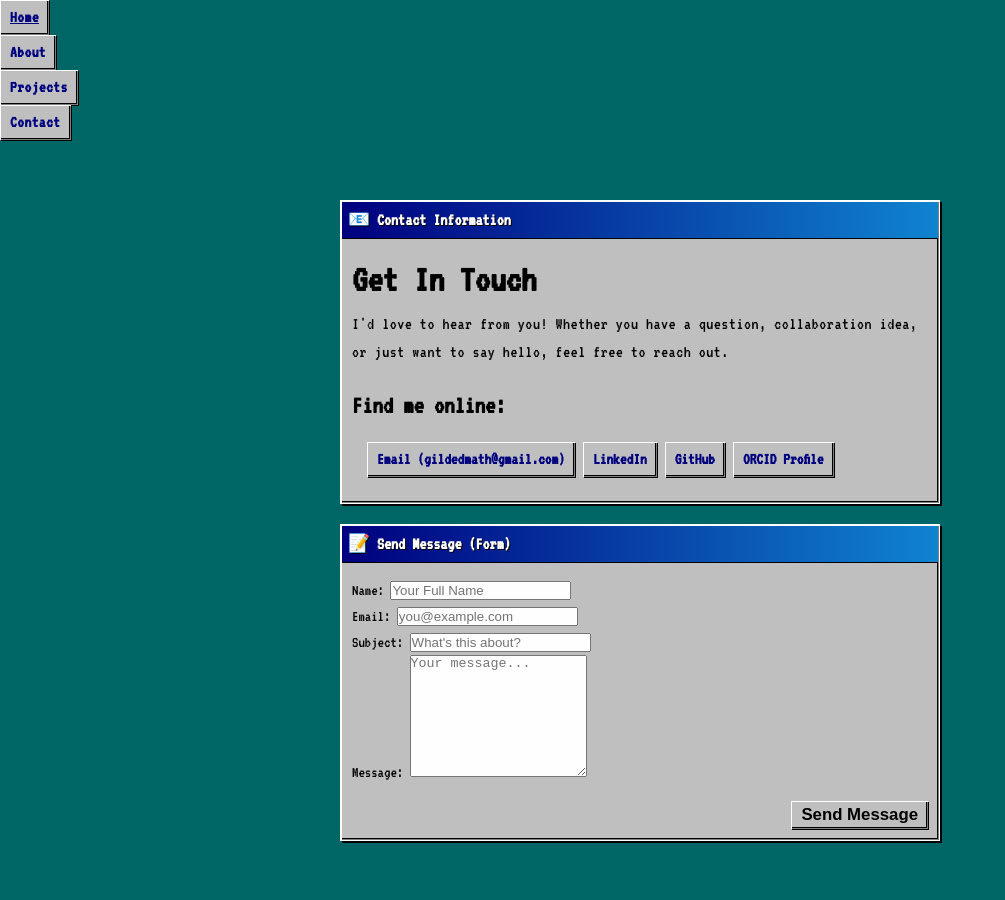
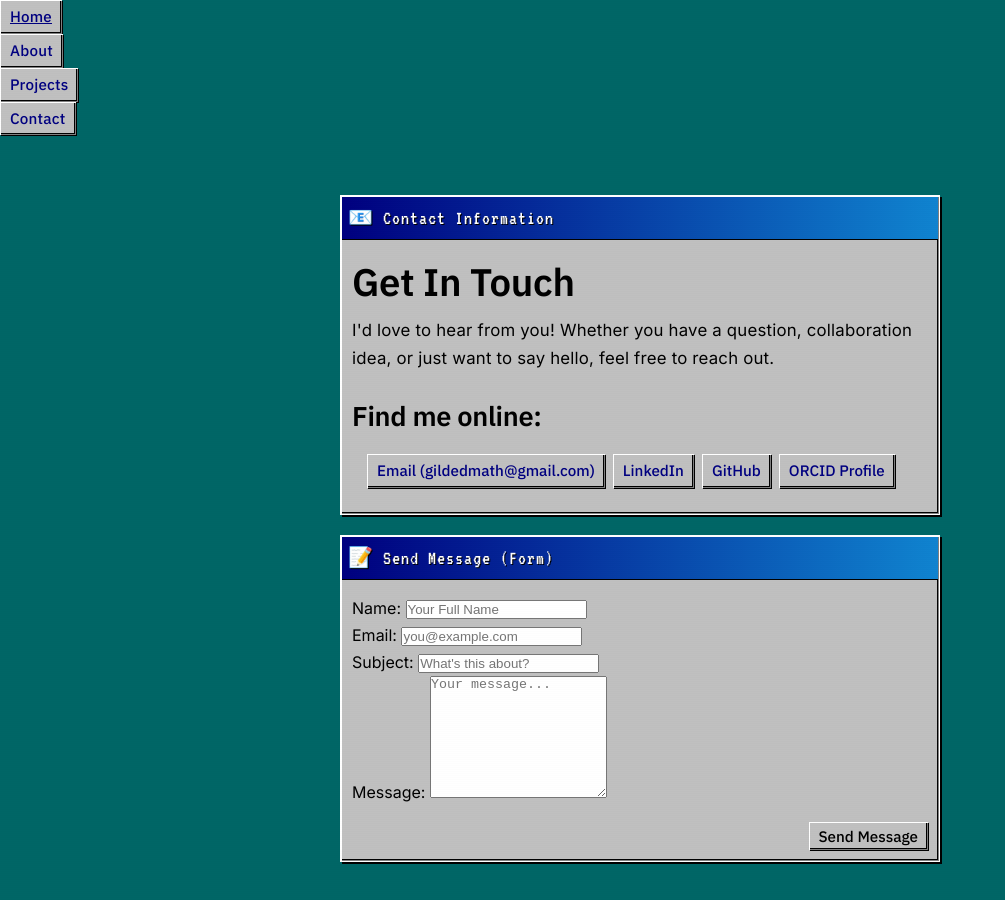
Before and after one commit to UncleRazavi/UncleRazavi.github.io, a Jekyll site: the page contact.html, which Jekyll copies as it is, in a window 1280 px wide. Shown: the whole page, without its empty margins (0-1005 px from the left). Built offline with Jekyll 4.4.1, drawn with Linux system fonts in a browser that asks for light colours.

Commit message:
fixing font problem

```diff
--- a/assets/css/main.css
+++ b/assets/css/main.css
@@ -1,4 +1,4 @@
-@import url('https://fonts.googleapis.com/css2?family=VT323&display=swap');
+@import url('https://fonts.googleapis.com/css2?family=Inter:wght@400;500;600&family=IBM+Plex+Sans:wght@500;600&family=VT323&display=swap');
 
 :root {
     --win98-bg: #c0c0c0;
@@ -29,13 +29,15 @@
 }
 
 body {
-    font-family: 'VT323', 'MS Sans Serif', 'Segoe UI', sans-serif;
-    line-height: 1.6;
+    font-family: 'Inter', 'Segoe UI', sans-serif;
+    line-height: 1.7;
     color: var(--win98-text);
     background-color: var(--desktop-bg);
     min-height: 100vh;
     overflow-x: hidden;
-    image-rendering: pixelated;
+
+    -webkit-font-smoothing: antialiased;
+    -moz-osx-font-smoothing: grayscale;
 }
 
 /* CRT scanline effect */
@@ -64,15 +66,21 @@ body::after {
 
 /* typography */
 
-h1 { font-size: clamp(1.8rem, 3vw, 2.4rem); }
-h2 { font-size: 1.6rem; }
-h3 { font-size: 1.3rem; }
-h4 { font-size: 1.1rem; }
+h1, h2, h3, h4 {
+    font-family: 'IBM Plex Sans', sans-serif;
+    font-weight: 600;
+    letter-spacing: -0.3px;
+}
+
+h1 { font-size: clamp(1.9rem, 3vw, 2.6rem); }
+h2 { font-size: 1.7rem; }
+h3 { font-size: 1.35rem; }
+h4 { font-size: 1.15rem; }
 
 p,
 li {
-    font-size: 1.1rem;
-    letter-spacing: 0.5px;
+    font-size: 1.05rem;
+    letter-spacing: 0.2px;
 }
 
 /* layout */
@@ -99,6 +107,7 @@ li {
 }
 
 .window-title {
+    font-family: 'VT323', monospace;
     background: linear-gradient(
         90deg,
         var(--win98-blue) 0%,
@@ -108,8 +117,8 @@ li {
     color: var(--win98-white);
     padding: 4px 6px;
 
-    font-weight: bold;
-    font-size: 1.1rem;
+    font-size: 1.25rem;
+    letter-spacing: 1px;
 
     display: flex;
     justify-content: space-between;
@@ -129,9 +138,10 @@ li {
 .win98-button,
 nav a,
 nav button {
+    font-family: 'IBM Plex Sans', sans-serif;
     padding: 4px 10px;
-    font-size: 1.05rem;
-    font-weight: bold;
+    font-size: 0.95rem;
+    font-weight: 500;
 
     background: var(--win98-bg);
     cursor: pointer;
@@ -167,73 +177,6 @@ nav {
     flex-wrap: wrap;
 }
 
-/* cube */
-
-.cube-container {
-    width: 120px;
-    height: 120px;
-    margin: 20px auto;
-    perspective: 800px;
-}
-
-.cube {
-    width: 100%;
-    height: 100%;
-    position: relative;
-
-    transform-style: preserve-3d;
-    animation: cube-spin 5s linear infinite;
-
-    will-change: transform;
-}
-
-.cube-face {
-    position: absolute;
-    width: 100%;
-    height: 100%;
-
-    background: var(--win98-gray-light);
-    border: 2px solid var(--win98-black);
-
-    display: flex;
-    align-items: center;
-    justify-content: center;
-
-    font-size: 1.2rem;
-}
-
-.cube-face.front  { transform: rotateY(0deg) translateZ(60px); }
-.cube-face.back   { transform: rotateY(180deg) translateZ(60px); }
-.cube-face.right  { transform: rotateY(90deg) translateZ(60px); }
-.cube-face.left   { transform: rotateY(-90deg) translateZ(60px); }
-.cube-face.top    { transform: rotateX(90deg) translateZ(60px); }
-.cube-face.bottom { transform: rotateX(-90deg) translateZ(60px); }
-
-@keyframes cube-spin {
-    from {
-        transform: rotateX(0deg) rotateY(0deg);
-    }
-    to {
-        transform: rotateX(360deg) rotateY(360deg);
-    }
-}
-
-/* projects */
-
-.project-grid {
-    display: grid;
-    grid-template-columns: repeat(auto-fit, minmax(220px, 1fr));
-    gap: 15px;
-    margin-top: 10px;
-}
-
-.project-card {
-    padding: 12px;
-    display: flex;
-    flex-direction: column;
-    gap: 10px;
-}
-
 /* links */
 
 a {
@@ -262,11 +205,6 @@ body.dark-mode .win98-window {
     color: #eee;
 }
 
-body.dark-mode .cube-face {
-    background: #2b2b2b;
-    color: #eee;
-}
-
 /* responsive */
 
 @media (max-width: 600px) {
@@ -278,9 +216,4 @@ body.dark-mode .cube-face {
     nav {
         justify-content: center;
     }
-
-    .cube-container {
-        width: 90px;
-        height: 90px;
-    }
 }
```
